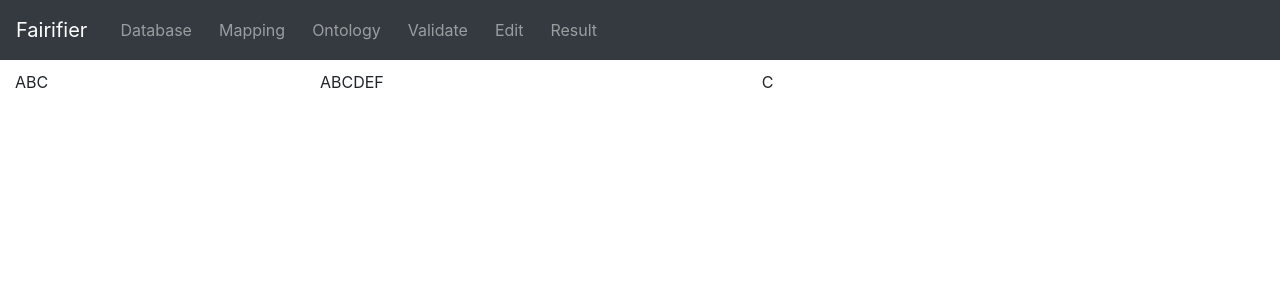
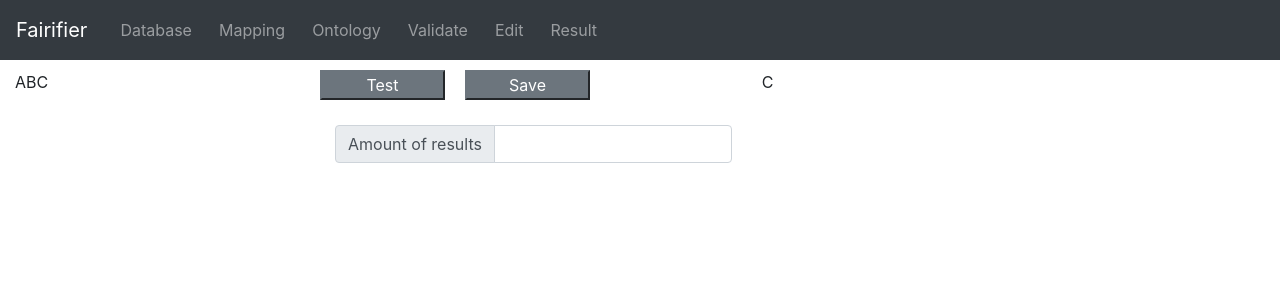
Before and after one commit to MaastrichtU-CDS/fairsights_fairifier-frontend, an Angular app: page /validate in a window 1280 px wide. Shown: the top 300 px of the page. Built offline with nearby package versions, Linux system fonts and the light colour scheme.

Commit message:
Added basic layout validate component

```diff
--- a/src/app/ontology/ontology.component.html
+++ b/src/app/ontology/ontology.component.html
@@ -3,7 +3,7 @@
       <div class="col-xs-6">
 
         <div class="form-group row">
-          <label for="inputUrl" class="col-sm-3 col-form-label">Url </label>
+          <label for="inputUrlOntology" class="col-sm-3 col-form-label">Url </label>
           <div class="col-sm-8">
               <input type="url2" class="form-control" id="inputUrlOntology" placeholder="Ontology Url" (change)=urlChanged($event.srcElement.value)>
           </div>
--- a/src/app/validate/validate.component.css
+++ b/src/app/validate/validate.component.css
@@ -0,0 +1,13 @@
+.btnValidateLeft {
+    width: 125px;
+    height: 30px;
+    margin-right: 10px;
+    margin-bottom: 25px;
+}
+
+.btnValidateRight {
+    width: 125px;
+    height: 30px;
+    margin-left: 10px;
+    margin-bottom: 25px;
+}
--- a/src/app/validate/validate.component.html
+++ b/src/app/validate/validate.component.html
@@ -8,11 +8,17 @@
     <div  class="col-md-4">
       <div class="row">
       <div class="col-xs-2">
-        ABC
+        <button class="btnValidateLeft btn-secondary">Test</button>
       </div>
       <div class="col-xs-2">
-        DEF
+        <button class="btnValidateRight btn-secondary">Save</button>
       </div>
+    </div>
+    <div class="input-group">
+      <div class="input-group-prepend">
+        <label for="inputAmountResults" class="input-group-text "> Amount of results </label>
+      </div>
+      <input type="text" class="form-control"  pattern="[0-9]*" id="inputAmountResults">
     </div>
   </div>
 
```
